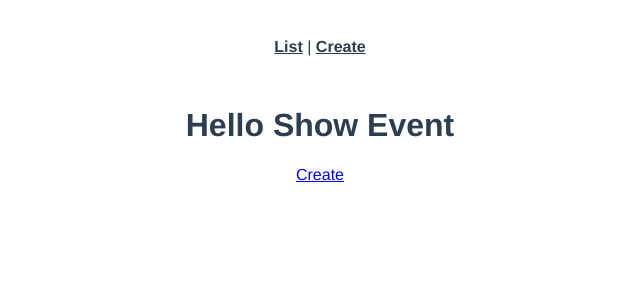
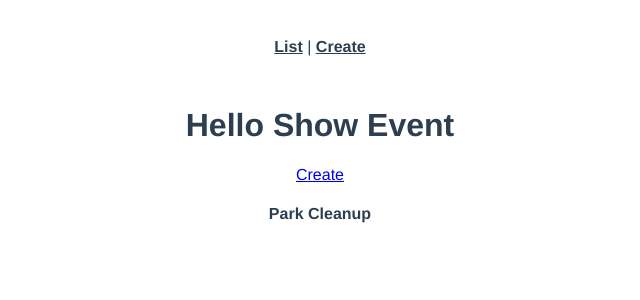
Before and after one commit to M-RAY47/real-world-vue, a Vue app: page /event in a window 1280 px wide. Shown: the top 300 px of the page, without its empty margins (320-960 px from the left). Built offline with nearby package versions, Linux system fonts and the light colour scheme.

Commit message:
modified eventShow

```diff
--- a/src/views/EventShow.vue
+++ b/src/views/EventShow.vue
@@ -2,17 +2,18 @@
   <h1>Hello Show Event</h1>
   <div>
     <router-link :to="{ name: 'event-create' }">Create</router-link>
+    <EventCard />
   </div>
 </template>
 
 <script>
-import EventCreate from '@/components/EventCreate.vue';
+import EventCard from "@/components/EventCard.vue";
+
 export default {
   components: {
-    EventCreate,
+    EventCard,
   },
 };
 </script>
 
-<style>
-</style>
+<style></style>
```
